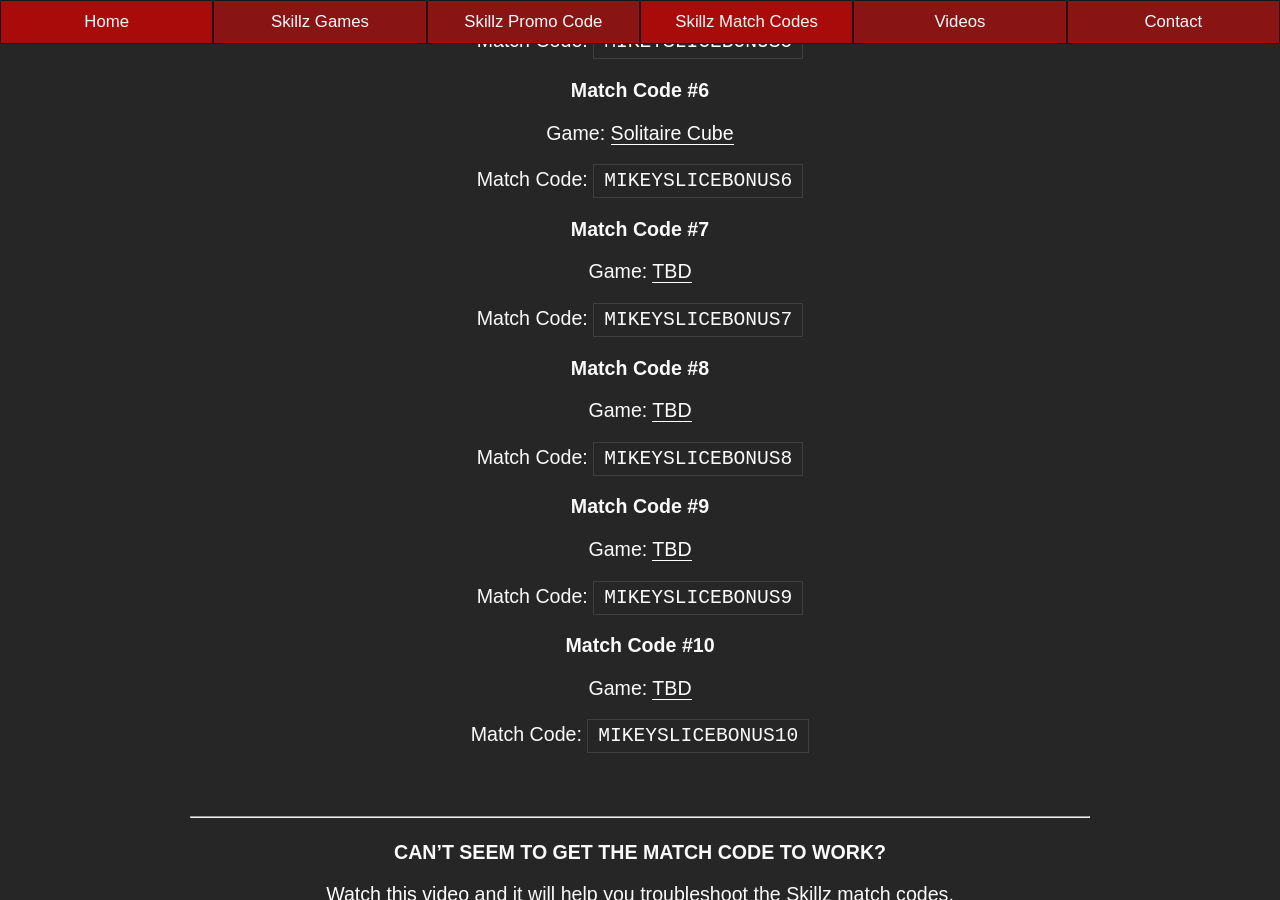
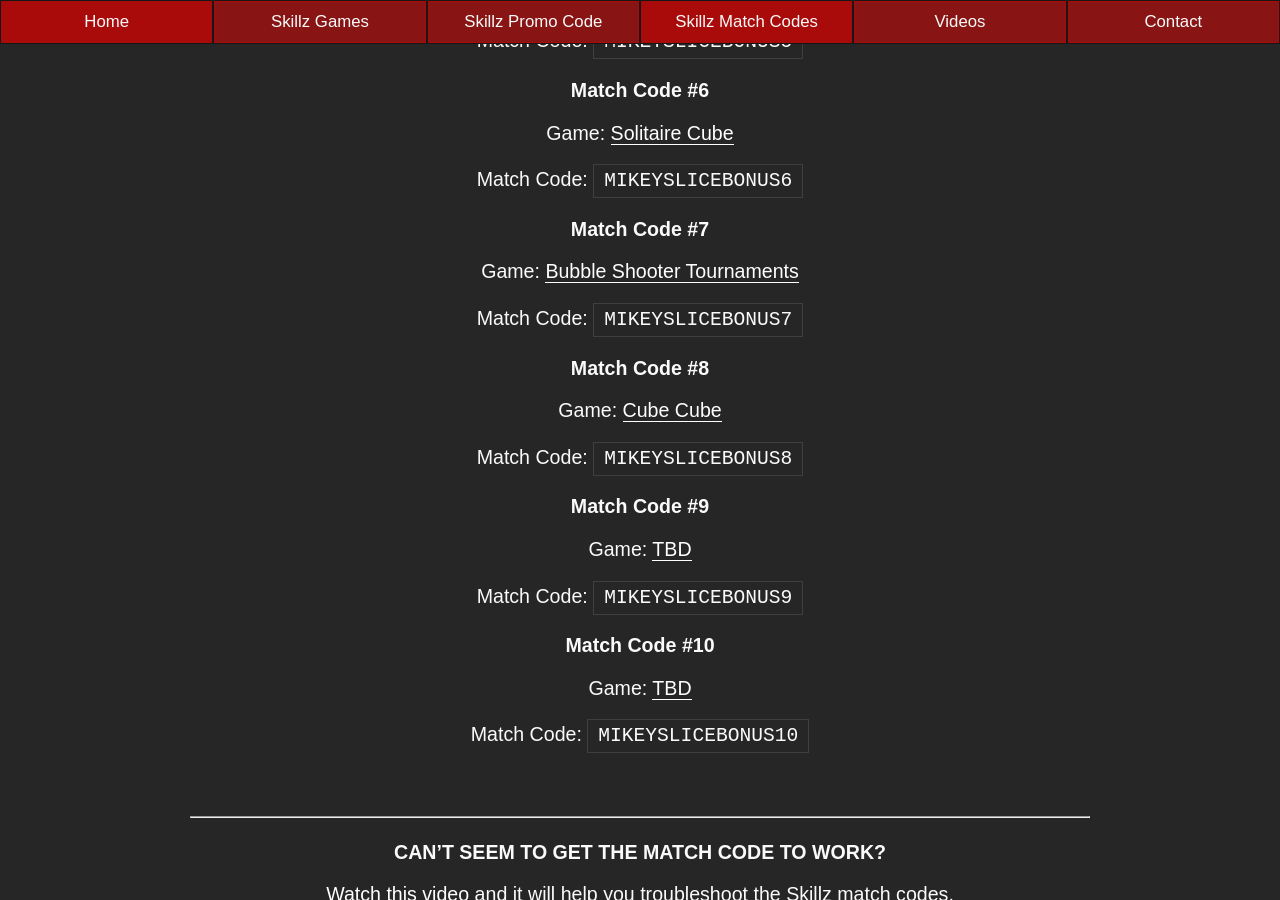
Before and after one commit to mikeyslice/esports-medium, a Jekyll site: the page built from skillz-match-codes.md, in a window 1280 px wide and 900 px high, scrolled down 5385 px. Built offline with Jekyll 4.4.1, drawn with Linux system fonts in a browser that asks for light colours.

Commit message:
Update Skillz Match Codes “skillz-match-codes”

```diff
--- a/_includes/pages/skillz-match-codes.html
+++ b/_includes/pages/skillz-match-codes.html
@@ -199,13 +199,13 @@
 
 <h3>Match Code #7</h3>
 
-<p>Game: <a href="/skillz-games/">TBD</a><p>
+<p>Game: <a href="/skillz-games/">Bubble Shooter Tournaments</a><p>
 
 <p>Match Code: <code>MIKEYSLICEBONUS7</code><p>
 
 <h3>Match Code #8</h3>
 
-<p>Game: <a href="/skillz-games/">TBD</a><p>
+<p>Game: <a href="/skillz-games/">Cube Cube</a><p>
 
 <p>Match Code: <code>MIKEYSLICEBONUS8</code><p>
 
```
